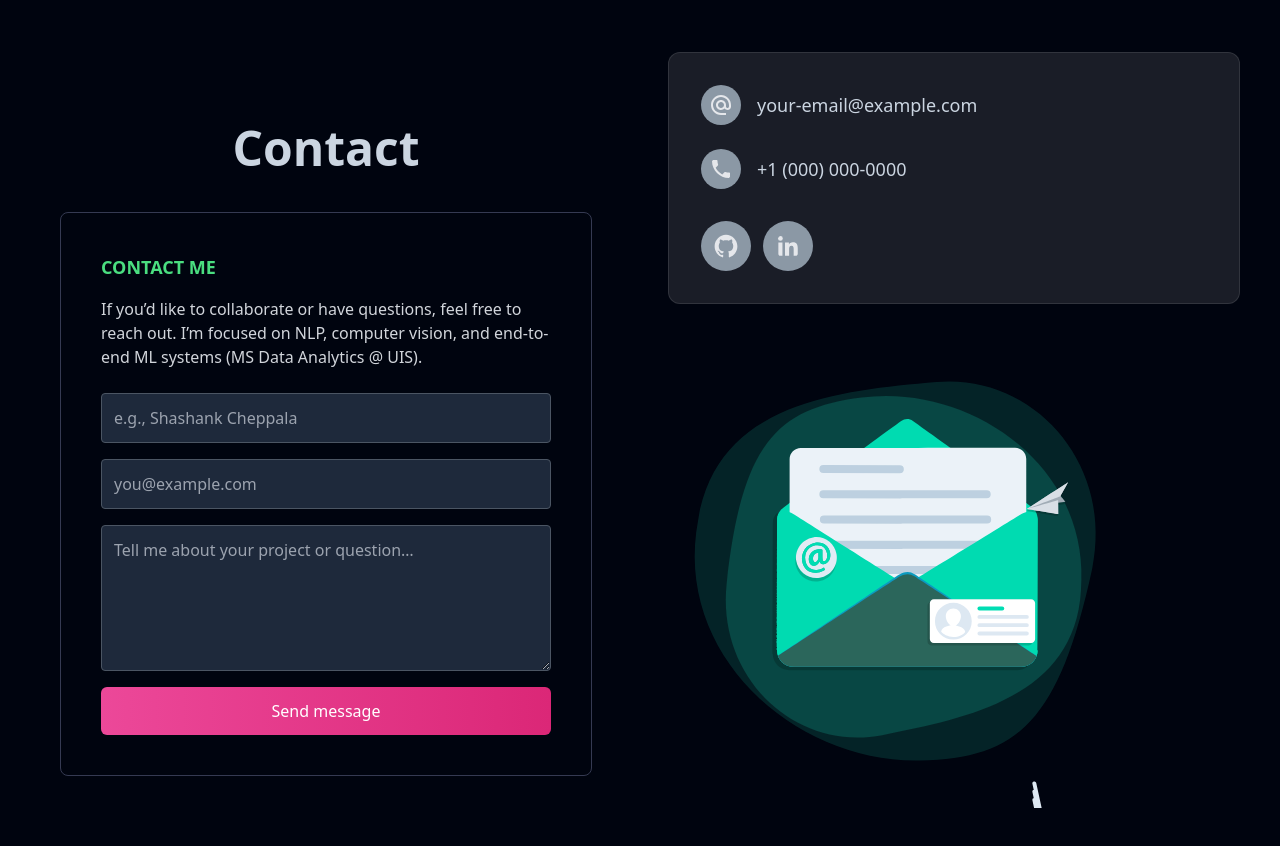
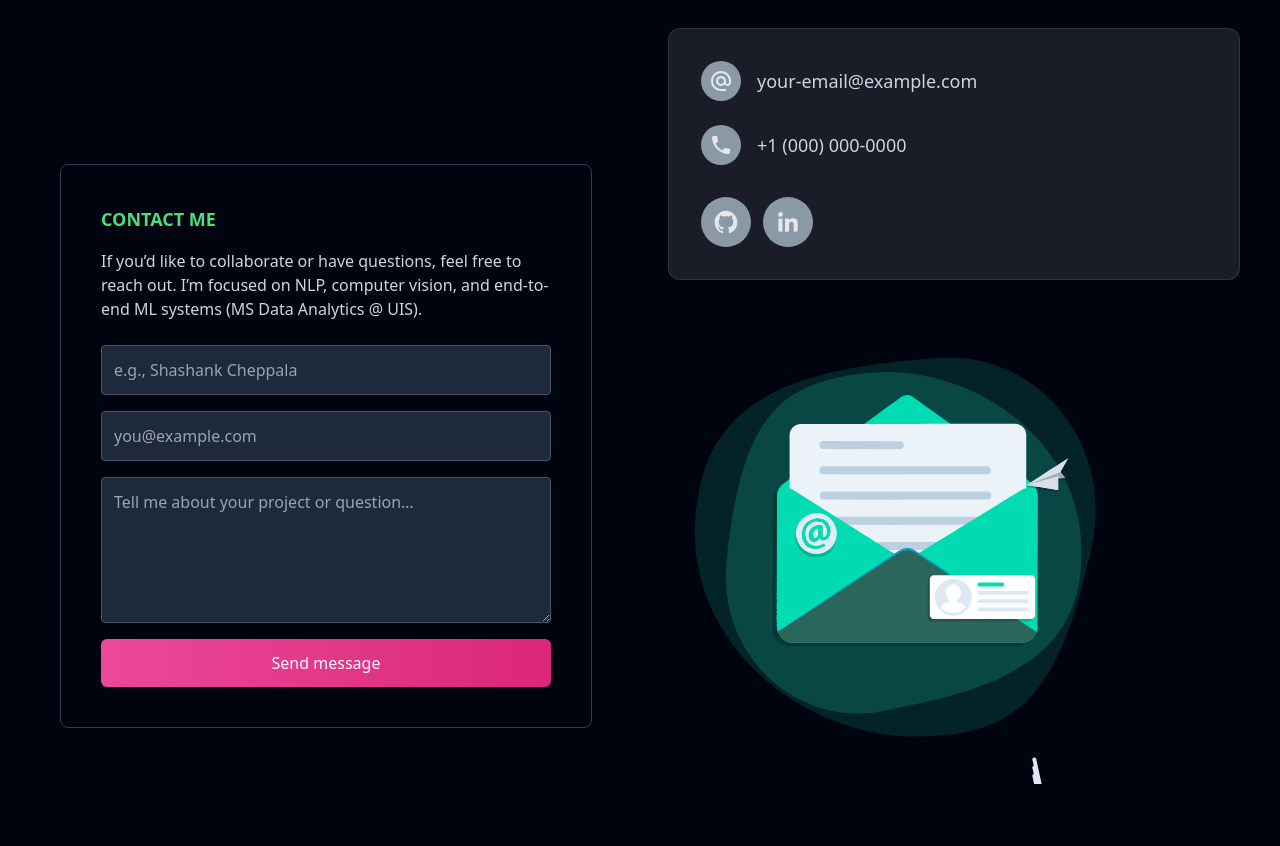
Before and after one commit to shashankcheppala/portfolio, a React (Create React App) app: page / in a window 1280 px wide. Shown: the part 6070-6916 px from the top of the page. Built offline with nearby package versions, Linux system fonts and the light colour scheme; no server answers.

Commit message:
Update ContactForm.js

```diff
--- a/src/components/ContactForm.js
+++ b/src/components/ContactForm.js
@@ -9,7 +9,6 @@ export default function ContactForm() {
     >
       <div className="flex justify-center mb-10">
         <span className="text-[#00040f] dark:text-slate-300 font-extrabold text-4xl md:text-5xl">
-          Contact
         </span>
       </div>
 
```
